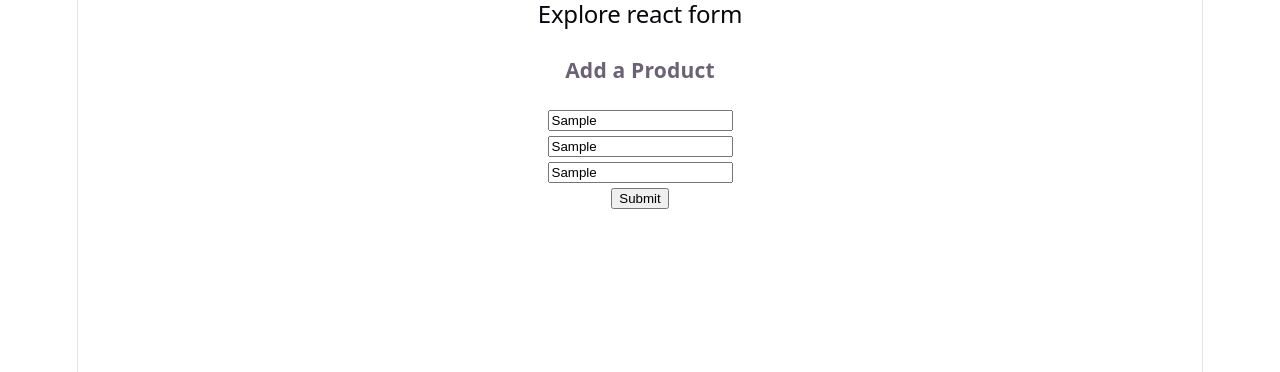
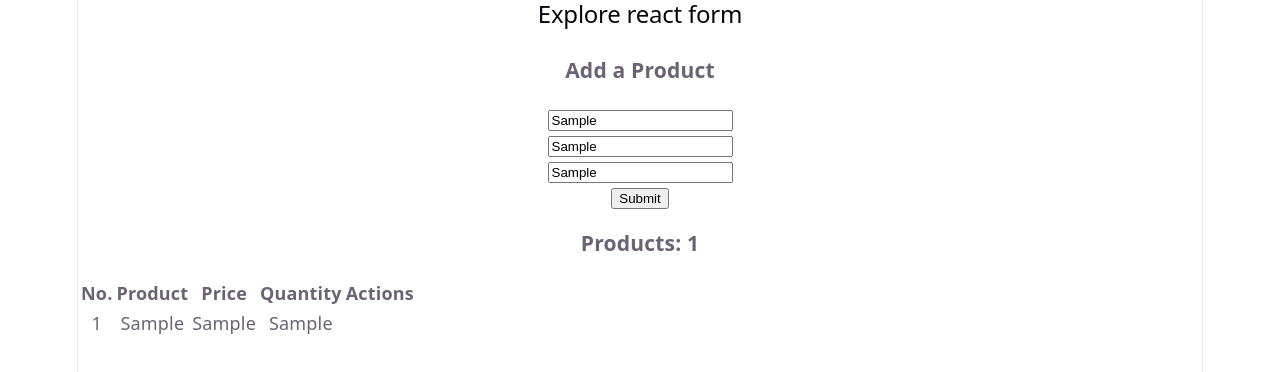
Before and after one commit to jk-jumur/explore-react-form, a React (Vite) app: page / in a window 1280 px wide. Both pictures are taken after typing "Sample", "Sample", "Sample" into the empty fields and a click on the input "Submit". Shown: the top 372 px of the page. Built offline with nearby package versions, Linux system fonts and the light colour scheme.

Commit message:
display form data in a table and form error handle

```diff
--- a/src/Components/ProductManagement/ProductForm.jsx
+++ b/src/Components/ProductManagement/ProductForm.jsx
@@ -1,7 +1,8 @@
+import { useState } from "react";
 
 
-const ProductForm = () => {
-
+const ProductForm = ({handleAddProduct}) => {
+    const [error, setError] = useState('')
     const handleProductSubmit = e => {
           e.preventDefault();
         //   console.log(e.target)
@@ -10,6 +11,23 @@
         const quantity = e.target.quantity.value;
 
         // console.log(name, price, quantity);
+        //validation
+
+        if(name.length === 0){
+             setError('please provide a product name');
+             return
+        }
+        else if(price.length === 0){
+             setError('please provide a price');
+             return;
+        }
+        else if(price < 0){
+             setError('price can not be negative');
+             return;
+        }
+        else{
+             setError('');
+        }
 
         const newProduct = {
               name,
@@ -17,7 +35,10 @@
               quantity,
         }
 
-        console.log(newProduct)
+        // console.log(newProduct)
+
+              handleAddProduct(newProduct);
+
     }
     return (
         <div>
@@ -35,6 +56,7 @@
 
                 <input type="submit" value="Submit" />
             </form>
+            <p style={{color: 'red'}}><small>{error}</small></p>
         </div>
     );
 };
--- a/src/Components/ProductManagement/ProductManagement.jsx
+++ b/src/Components/ProductManagement/ProductManagement.jsx
@@ -1,12 +1,19 @@
+import { useState } from "react";
 import ProductForm from "./ProductForm";
 import ProductTable from "./ProductTable";
 
 
 const ProductManagement = () => {
+       const [products, setProducts] = useState([])
+
+       const handleAddProduct = newProduct => {
+             const newProducts = [...products, newProduct];
+             setProducts(newProducts);
+       }
     return (
         <div>
-             <ProductForm></ProductForm>
-             <ProductTable></ProductTable>
+             <ProductForm handleAddProduct={handleAddProduct}></ProductForm>
+             <ProductTable products={products}></ProductTable>
         </div>
     );
 };
--- a/src/Components/ProductManagement/ProductTable.jsx
+++ b/src/Components/ProductManagement/ProductTable.jsx
@@ -1,8 +1,32 @@
 
-const ProductTable = () => {
+const ProductTable = ({products}) => {
     return (
         <div>
+            <h3>Products: {products.length}</h3>
 
+            <table>
+                 <thead>
+                      <tr>
+                        <th>No.</th>
+                        <th>Product</th>
+                        <th>Price</th>
+                        <th>Quantity</th>
+                        <th>Actions</th>
+                      </tr>
+                 </thead>
+
+                 <tbody>
+                       {
+                        products.map((product, index) =>  <tr key={index}>
+                          <td>{index + 1}</td>
+                          <td>{product.name}</td>
+                          <td>{product.price}</td>
+                          <td>{product.quantity}</td>
+                          <td></td>
+                       </tr>)
+                       }
+                 </tbody>
+            </table>
         </div>
     );
 };
```
